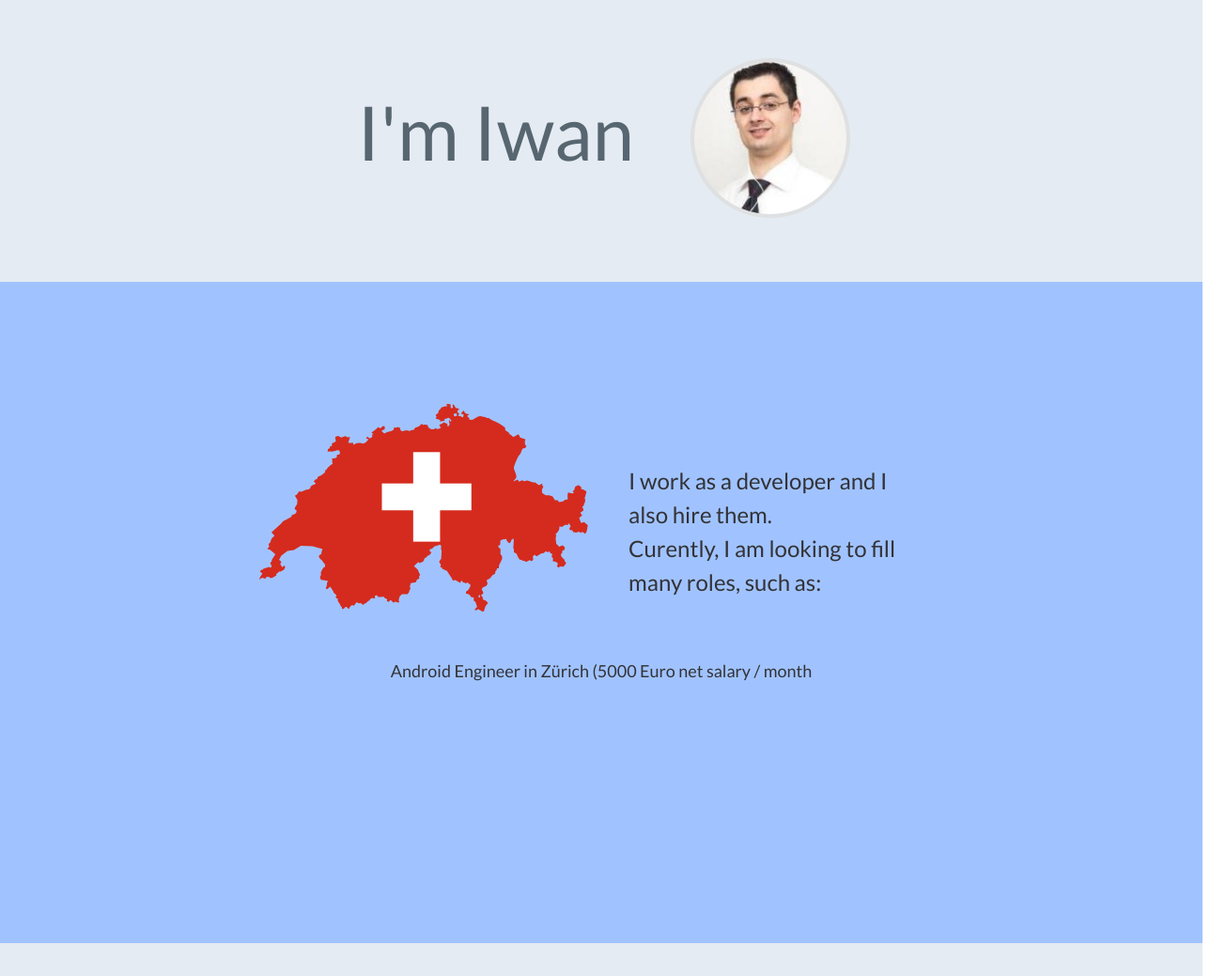
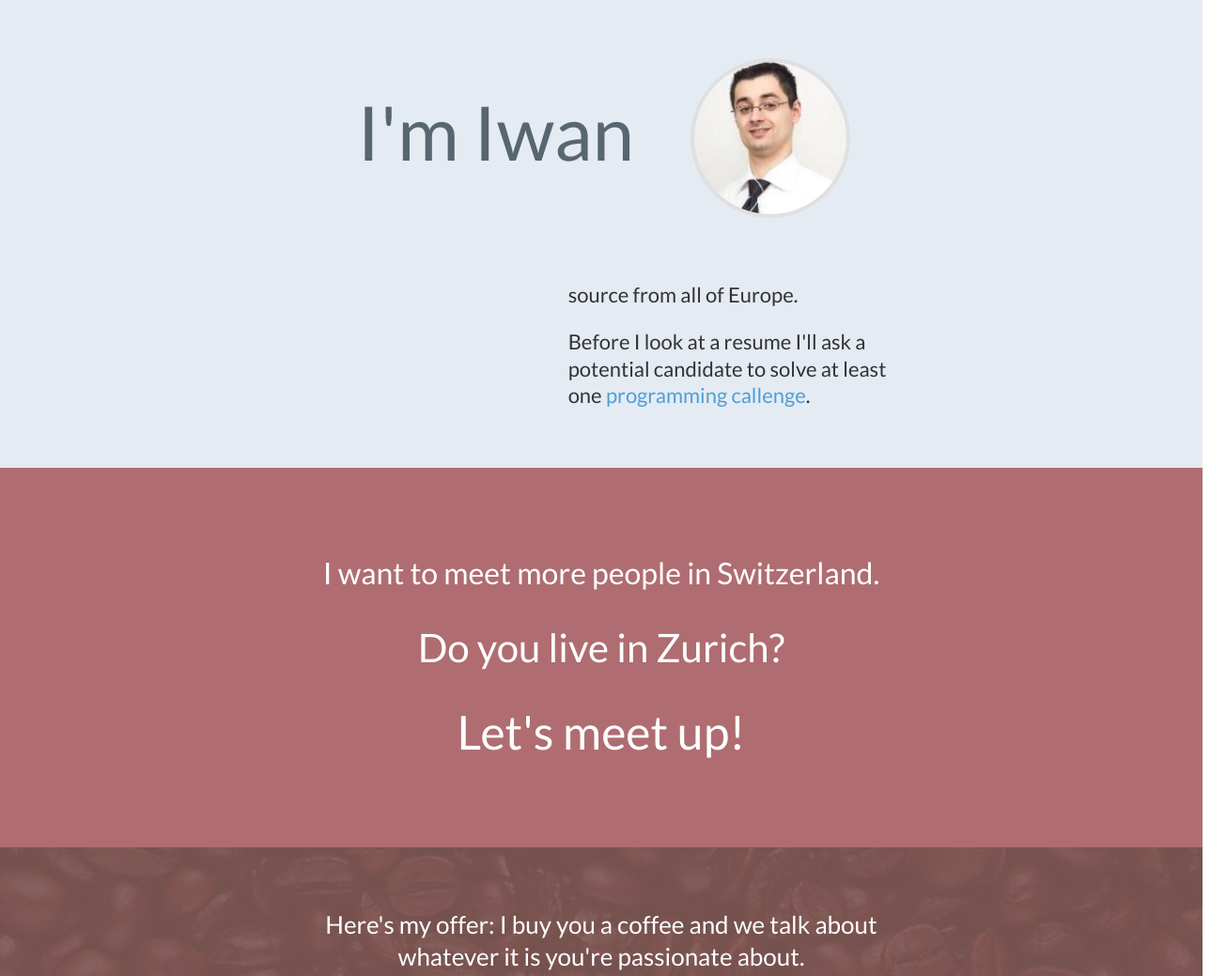
Before and after one commit to iwangu/iwangu.github.com, a plain HTML site: page index.html in a window 1280 px wide. Shown: the top 1039 px of the page at 94% size, 1305 px wide, since content can reach past the window. Drawn offline with nearby package versions, Linux system fonts and the light colour scheme.

Commit message:
removed jobs

```diff
--- a/index.html
+++ b/index.html
@@ -7,12 +7,11 @@
 		<meta name="viewport" content="width=device-width, initial-scale=1.0, maximum-scale=1.0, user-scalable=no">
 
 
-                <link rel="stylesheet" type="text/css" href="slick/slick.css"/>
 
 
 		<link rel="shortcut icon" href="favicon.ico">
 		<link rel="stylesheet" type="text/css" href="/css/index.css">
-		<title>Swiss Tech Recruiting | </title>
+		<title>Iwan's Coffee Offer  </title>
 		<script src="js/jquery.js" type="text/javascript"></script>
 		<script src="js/index.js" type="text/javascript"></script>
 
@@ -20,17 +19,7 @@
 
 				    <script type="text/javascript" src="//code.jquery.com/jquery-1.11.0.min.js"></script>
 				    <script type="text/javascript" src="//code.jquery.com/jquery-migrate-1.2.1.min.js"></script>
-				    <script type="text/javascript" src="slick/slick.min.js"></script>
-				    <script type="text/javascript">
-				        $(document).ready(function(){
-				            $('.your-class').slick({
-				                autoplay: true,
-				                autoplaySpeed: 500,
-				                vertical:true
 
-				            });
-				        });
-				    </script>
 
 	</head>
 	<body>
@@ -40,18 +29,7 @@
 				<div id="intro"><h1>I'm Iwan</h1></p></div><div id="me-wrapper"><div id="me"></div></div>
 			</div>
 		</div>
-		<div id="body-row" class="row">
-			<div id="story">
-				<img id="travel" src="/images/travel.svg">
-				<p>I work as a developer and I also hire them.
-				<br>Curently, I am looking to fill many roles, such as:
-			            <div style="font-size:large" class="your-class">
-					<div>Java Engineer in St. Gallen (4500 Euro net salary / month) </div>
-					<div>Android Engineer in Zürich (5000 Euro net salary / month</div>
 
-				    </div></p>
-
-			</div>
 			<div id="about-me">
 				<div id="what-i-do">
 					<p>what</p>
```
